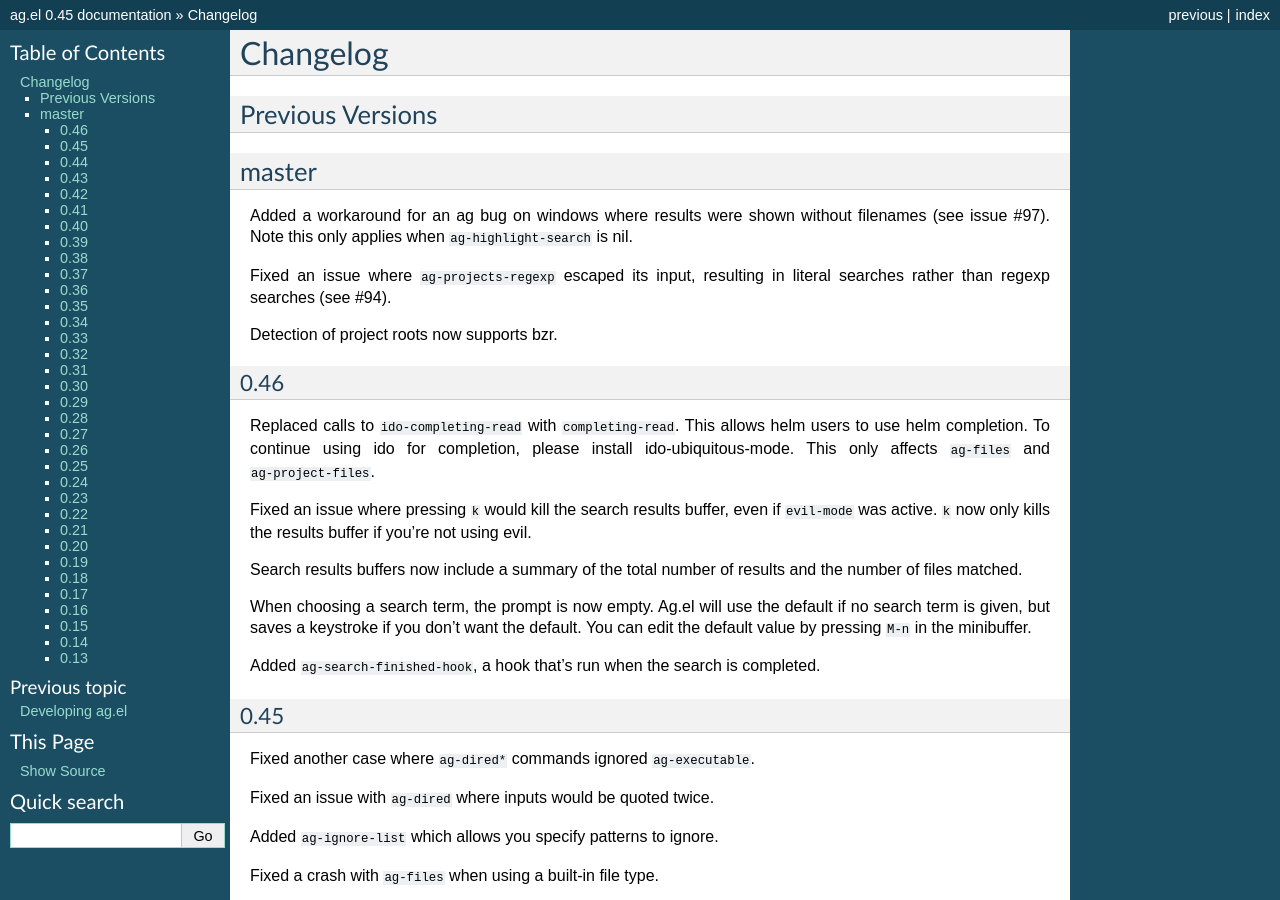
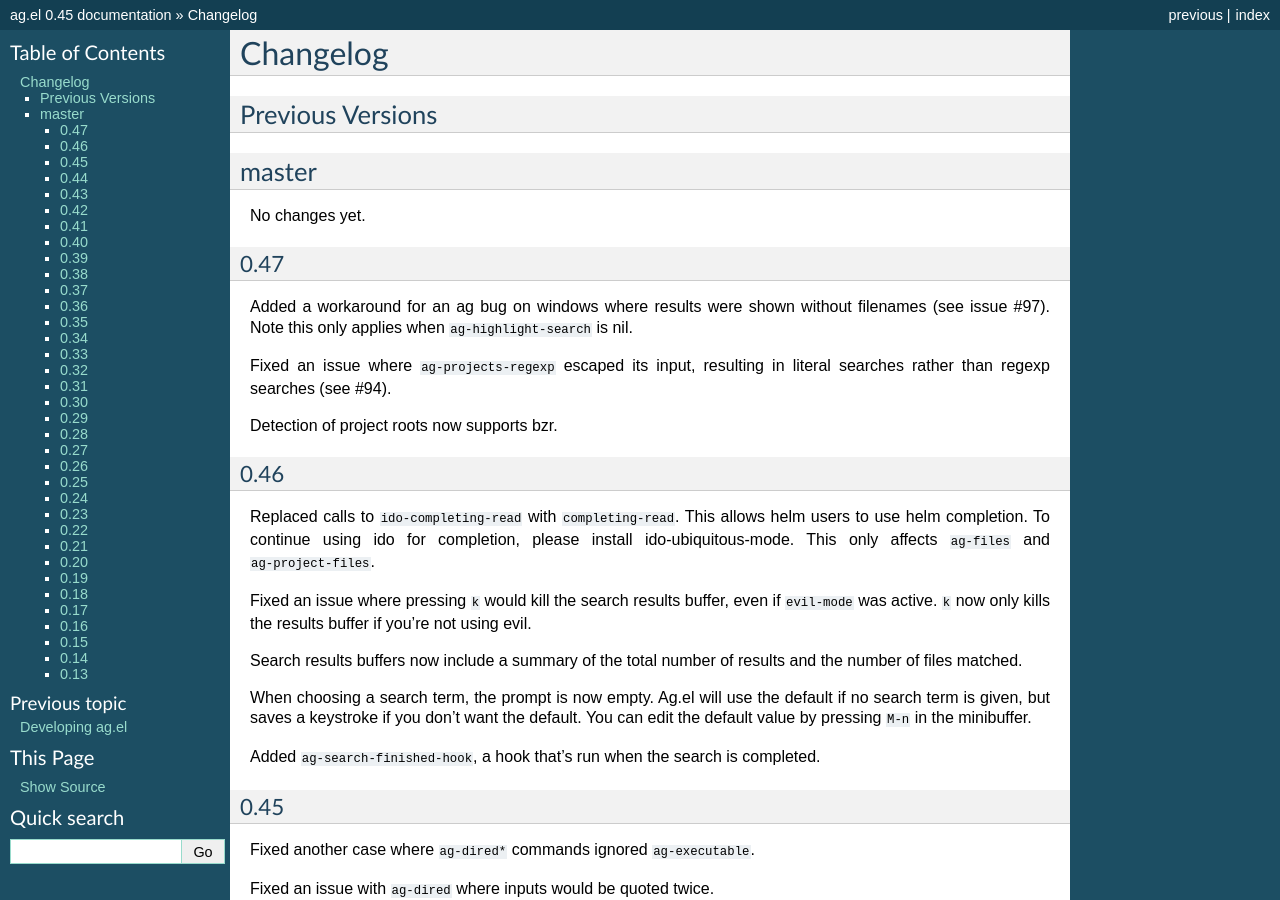
Before and after one commit to Wilfred/ag.el, a Sphinx documentation site: the page built from docs/changelog.rst, in a window 1280 px wide and 900 px high. Built offline with Sphinx 7.4.7, drawn with Linux system fonts in a browser that asks for light colours.

Commit message:
Rolling version number.

```diff
--- a/docs/changelog.rst
+++ b/docs/changelog.rst
@@ -6,6 +6,11 @@ Previous Versions
 
 master
 ------
+
+No changes yet.
+
+0.47
+~~~~
 
 Added a workaround for an ag bug on windows where results were shown
 without filenames (see issue #97). Note this only applies when
```
Also changed, not shown: 1 other file.
